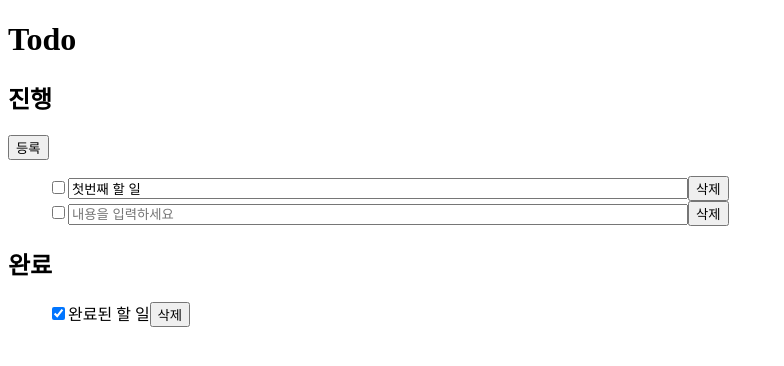
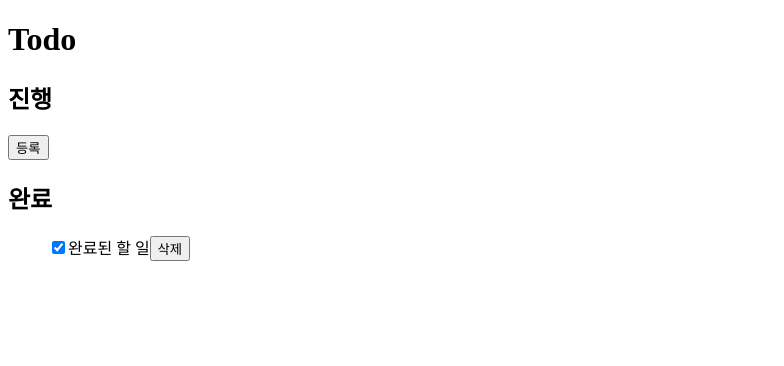
Before and after one commit to mulder3062/ExampleVueTodo, a Vue app: page / in a window 1280 px wide. Shown: the top 366 px of the page, without its empty margins (0-784 px from the left). Built offline with nearby package versions, Linux system fonts and the light colour scheme.

Commit message:
Step2 - 등록과 삭제 구현

```diff
--- a/src/App.vue
+++ b/src/App.vue
@@ -5,25 +5,17 @@
     <div>
       <h2>진행</h2>
       <div>
-        <button>등록</button>
+        <button v-on:click="addItem">등록</button>
       </div>
       <ul>
-        <li>
+        <li v-for="item in items" v-bind:key="item.id">
           <input type="checkbox">
           <input class="todo-title"
                  type="text"
                  placeholder="내용을 입력하세요"
-                 value="첫번째 할 일"
+                 v-model="item.title"
           />
-          <button>삭제</button>
-        </li>
-        <li>
-          <input type="checkbox">
-          <input class="todo-title"
-                 type="text"
-                 placeholder="내용을 입력하세요"
-          />
-          <button>삭제</button>
+          <button v-on:click="deleteItem(item.id)">삭제</button>
         </li>
       </ul>
     </div>
@@ -43,8 +35,43 @@
 </template>
 
 <script>
+import util from './service/util';
+
 export default {
-  name: 'App'
+  name: 'App',
+
+  data: function() {
+    return {
+      /*
+        item 객체 형태
+
+        {
+          id: 1,
+          checked: false,
+          title: '첫번째 할 일'
+        }
+      */
+      items: []
+    }
+  },
+
+  methods: {
+    addItem: function() {
+      this.items.push({
+        id: util.uuid(),
+        checked: false,
+        title: null
+      })
+    },
+
+    deleteItem: function(id) {
+      const idx = this.items.findIndex(function(e) {
+        return e.id === id;
+      })
+
+      this.items.splice(idx, 1);
+    }
+  }
 }
 </script>
 
--- /dev/null
+++ b/src/service/util.js
@@ -0,0 +1,8 @@
+export default {
+    uuid: function () {
+        function s4() {
+            return ((1 + Math.random()) * 0x10000 | 0).toString(16).substring(1);
+        }
+        return s4() + s4() + '-' + s4() + '-' + s4() + '-' + s4() + '-' + s4() + s4() + s4();
+    }
+}
```
